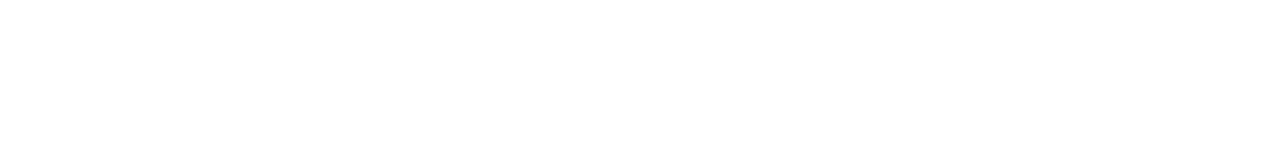
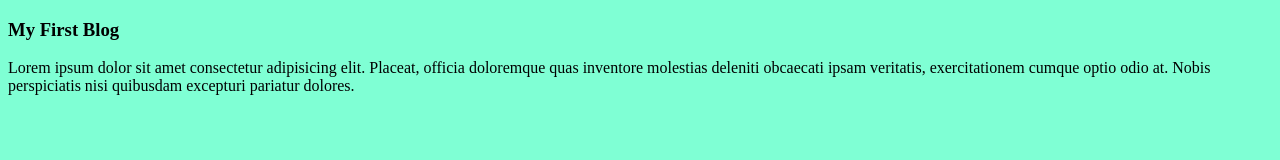
Before and after one commit to HabibullahAkhand/VS-code-diye-push, a plain HTML site: page index.html in a window 1280 px wide. Drawn offline with Linux system fonts and the light colour scheme.

Commit message:
second commit

```diff
--- a/index.html
+++ b/index.html
@@ -4,8 +4,12 @@
     <meta charset="UTF-8">
     <meta name="viewport" content="width=device-width, initial-scale=1.0">
     <title>Document</title>
+    <link rel="stylesheet" href="style.css">
 </head>
 <body>
-
+    <div>
+        <h3>My First Blog </h3>
+        <p>Lorem ipsum dolor sit amet consectetur adipisicing elit. Placeat, officia doloremque quas inventore molestias deleniti obcaecati ipsam veritatis, exercitationem cumque optio odio at. Nobis perspiciatis nisi quibusdam excepturi pariatur dolores.</p>
+    </div>
 </body>
 </html>
--- /dev/null
+++ b/style.css
@@ -0,0 +1,3 @@
+body{
+    background-color: aquamarine;
+}
```
